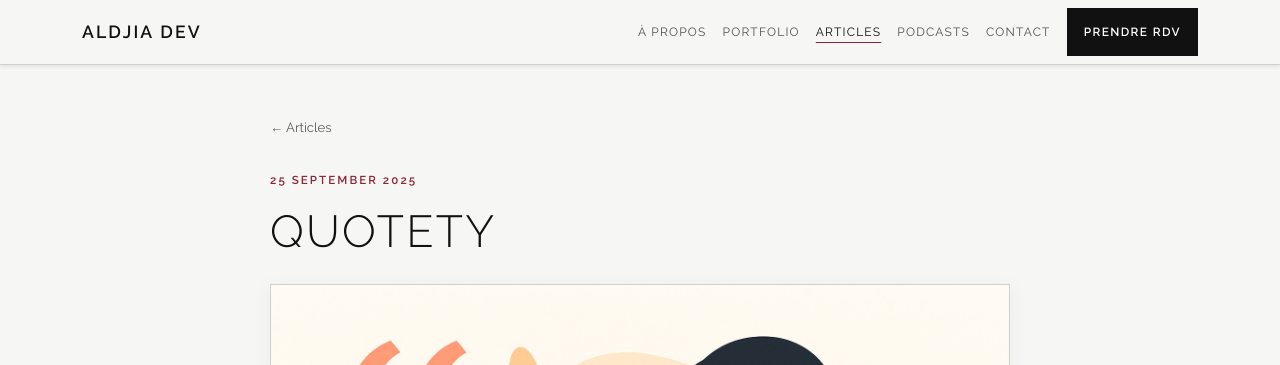
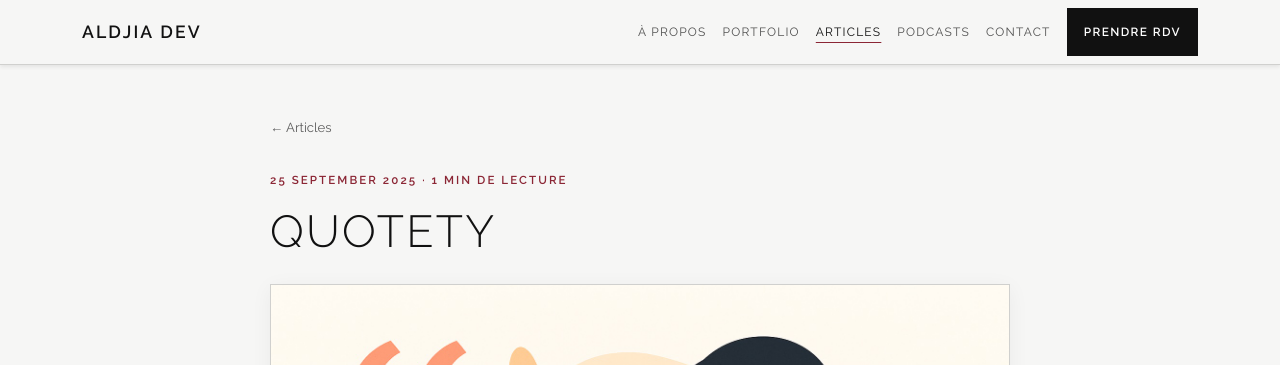
Before and after one commit to AldjiaDev/aldjia.dev, a Jekyll site: the page built from _posts/2025-09-25-quotety.md, in a window 1280 px wide. Shown: the top 365 px of the page. Built offline with Jekyll 4.4.1, drawn with Linux system fonts in a browser that asks for light colours; nearby versions of some CDN libraries; some of the changed text lies outside the part shown.

Commit message:
SEO : dateModified schema, temps de lecture, CTA fin d'article
- dateModified + wordCount ajoutés au schema BlogPosting
- Temps de lecture estimé dans l'en-tête des articles
- Bloc CTA de fin d'article pour améliorer le maillage interne et les conversions

Co-Authored-By: Claude Sonnet 4.6 <noreply@anthropic.com>

```diff
--- a/_includes/jsonld-post.html
+++ b/_includes/jsonld-post.html
@@ -21,6 +21,9 @@
       "url": "{{ site.url }}/assets/images/favicon.png"
     }
   },
-  "datePublished": "{{ page.date | date_to_xmlschema }}"
+  "datePublished": "{{ page.date | date_to_xmlschema }}",
+  "dateModified": "{{ page.modified_date | default: page.date | date_to_xmlschema }}",
+  "wordCount": {{ page.content | number_of_words }},
+  "url": "{{ site.url }}{{ page.url }}"
 }
 </script>
--- a/_layouts/post.html
+++ b/_layouts/post.html
@@ -12,6 +12,10 @@ layout: default
     <p class="kicker mb-3">
       <time datetime="{{ page.date | date_to_xmlschema }}">{{ page.date | date: "%-d %B %Y" }}</time>
       {% if page.categories and page.categories.size > 0 %} · {{ page.categories | array_to_sentence_string }}{% endif %}
+      {% assign words = content | number_of_words %}
+      {% assign minutes = words | divided_by: 200 %}
+      {% if minutes < 1 %}{% assign minutes = 1 %}{% endif %}
+       · {{ minutes }} min de lecture
     </p>
     <h1 class="post-title">{{ page.title }}</h1>
   </header>
@@ -26,6 +30,37 @@ layout: default
   <div class="post-content">
     {{ content }}
   </div>
+
+  <!-- CTA fin d'article -->
+  <aside style="
+    margin-top: 3rem;
+    padding: 2rem 2.5rem;
+    border: 1px solid var(--bordeaux-mid);
+    background: var(--bordeaux-light);
+    border-radius: var(--radius);
+  " aria-label="Prendre contact">
+    <p class="kicker mb-2" style="font-size: .65rem; color: var(--bordeaux);">Travaillons ensemble</p>
+    <p style="
+      font-family: 'Cormorant Garant', serif;
+      font-style: italic;
+      font-size: 1.4rem;
+      font-weight: 600;
+      color: var(--ink);
+      margin-bottom: .75rem;
+      line-height: 1.3;
+    ">Vous avez un projet de site pour votre galerie ou institution&nbsp;?</p>
+    <p class="muted mb-4" style="font-size: .92rem; line-height: 1.75;">
+      Premier échange de 30 minutes, sans engagement. On fait le point sur vos besoins et je vous oriente vers la meilleure solution.
+    </p>
+    <div class="d-flex gap-3 flex-wrap">
+      <a href="{{ site.cal_url }}" target="_blank" rel="noopener" class="btn btn-primary">
+        Réserver un créneau
+      </a>
+      <a href="{{ '/contact' | relative_url }}" class="btn btn-outline-primary">
+        Écrire un message
+      </a>
+    </div>
+  </aside>
 
   {% if page.tags and page.tags.size > 0 %}
     <div class="post-tags">
```
